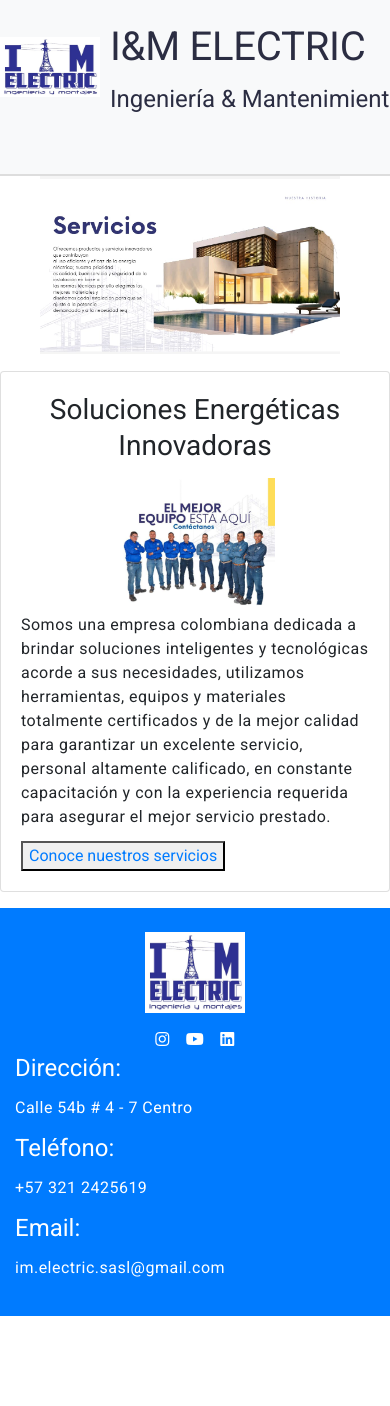
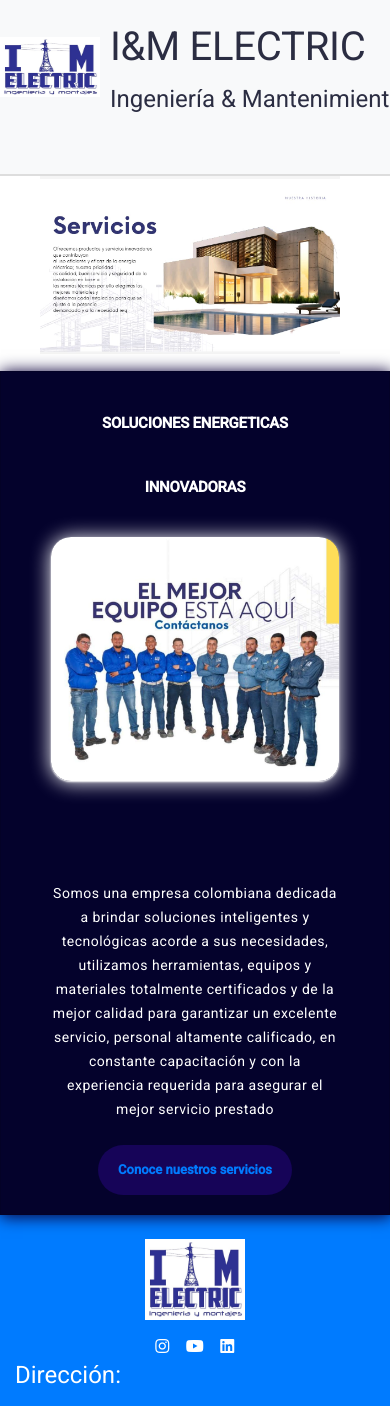
Before and after one commit to Miguel-121203/Electric, an Angular app: page / in a window 390 px wide. Shown: the top 1406 px of the page. Before the commit the page ends 1316 px from the top, so only its background shows below. Built offline with nearby package versions, Linux system fonts and the light colour scheme.

Commit message:
Card del home mejorada y responsiva

```diff
--- a/src/app/interfaces/home/home.component.css
+++ b/src/app/interfaces/home/home.component.css
@@ -1,43 +1,80 @@
+html,
+body{
+  height: 100%;
+}
+*{
+  box-sizing: border-box;
 
-/* Sección de Descripción */
-.descripcion {
-    text-align: center;
-    padding: 2em;
+}
+body{
+  display: flex;
+  align-items: center;
+  margin: 0;
+  justify-content: center;
+  background: #F2F2F2;
+  background-size: cover;
+  font-family: Arial, Helvetica, sans-serif;
+}
+section{
+  display: flex;
+  justify-content: center;
+  align-items: center;
+  width: 100%;
+  height: 100vh;
 }
 
-.descripcion-content {
-    display: flex;
-    flex-direction: column; /* Organiza los elementos en columna */
-    align-items: center; /* Centra los elementos horizontalmente */
-    justify-content: center; /* Centra los elementos verticalmente si tienen altura */
-    height: 100vh; /* Hace que el contenedor ocupe toda la altura de la ventana */
-    text-align: center; /* Centra el texto dentro del título */
+.card{
+  position: center;
+  display: flex;
+  justify-content: center;
+  align-items: center;
+  width: 100%;
+  height: 100vh;
+  max-width: 1000px;
+  padding: 50px 30px 50px 30px;
+  background: #fff;
+  border-radius: 24px;
+  box-shadow: 0.5px 1px 15px 1px #0b023b;
 }
-
-.descripcion-content img {
-    width: 150px;
+.card img{
+  max-width: 500px;
+  width: 28vw;
+  height: 500px;
+  object-fit: cover;
+  margin-left: 30px;
+  margin-right: 30px;
+  border-radius: 20px;
 }
-
-.boton {
-    display: inline-block;
-    padding: 0.5em 1em;
-    background-color: #2b3a6a;
-    color: #fff;
-    border-radius: 5px;
-    text-decoration: none;
+.card .text1{
+  font-size: 22px;
+  margin-right: 30px;
+  text-transform: uppercase;
+  font-weight: 900;
 }
-
-.img-medium {
-    width: 50%;
-    max-width: 200px;
-    height: auto;
-  }
-
-  h2{
-    text-align: center;
-    margin-top: 100px;
-    font-size: 2ren;
-  }
+.card .text2{
+  font-size: 16px;
+  font-weight: 900;
+  color: #0d0838;
+}
+.card .paragraph{
+  font-size: 14px;
+  margin-bottom: 24px;
+}
+.card .btn{
+  border: 0;
+  background: #160458;
+  color: #fff;
+  font-weight: 900;
+  padding: 15px 20px;
+  font-size: 13px;
+  border-radius: 40px;
+  cursor: pointer;
+  transition: .5s , color .10s;
+}
+.card .btn:hover{
+  background-image: linear-gradient(144deg, #af40ff,#5b42f3 50%, #00ddeb );
+  transform: scale3d(1.1,1.1, .3);
+}
 
   .slider-frame{
     width: 1200px;
@@ -90,4 +127,29 @@
     .slider-frame{
         width: 100%;
     }
+    .card{
+      margin: 0 40px;
+      padding-left: 50px;
+      padding-right: 50px;
+      min-width: 100%;
+      text-align: center;
+      flex-direction: column;
+      border-radius: 0;
+      background: #04022c;
+      color:#fff;
+    }
+    .card img{
+      margin: 10px 0 100px 0;
+      width: 100%;
+      max-width: 1500px;
+      box-shadow: #fff 0 1px 20px, #fff 0 1px 2px;
+    }
+    .card .text1{
+      margin-right: 0;
+      font-size: 15px;
+    }
+    .card .text2,
+    .card .paragraph{
+      color: #fff;
+    }
   }
--- a/src/app/interfaces/home/home.component.html
+++ b/src/app/interfaces/home/home.component.html
@@ -8,19 +8,17 @@
     </ul>
   </div>
 
-<!-- Sección de Descripción -->
 
-<div class="card mb-3">
-  <div class="card-body">
-    <h5 class="card-title text-center">Soluciones Energéticas Innovadoras</h5>
-    <div class="container">
-      <img src="icons/equipo.jpg" alt="Logo de I&M Electric" style="display: block; margin: auto; width: 50%;">
-    </div>
-    <p class="card-text">Somos una empresa colombiana dedicada a brindar soluciones inteligentes y
+<section>
+  <div class="card">
+    <h1 class="text1">Soluciones energeticas Innovadoras</h1>
+    <img src="icons/equipo.jpg" alt="Equipo">
+
+    <p class="paragraph">Somos una empresa colombiana dedicada a brindar soluciones inteligentes y
       tecnológicas acorde a sus necesidades, utilizamos herramientas, equipos y materiales
       totalmente certificados y de la mejor calidad para garantizar un excelente servicio,
       personal altamente calificado, en constante capacitación y con la experiencia requerida
-      para asegurar el mejor servicio prestado.</p>
-      <button><a routerLink="/servicios" class="btn-bd-primary text-right">Conoce nuestros servicios</a></button>
+      para asegurar el mejor servicio prestado</p>
+      <button class="btn"><a routerLink="/servicios">Conoce nuestros servicios</a></button>
   </div>
-</div>
+</section>
```
